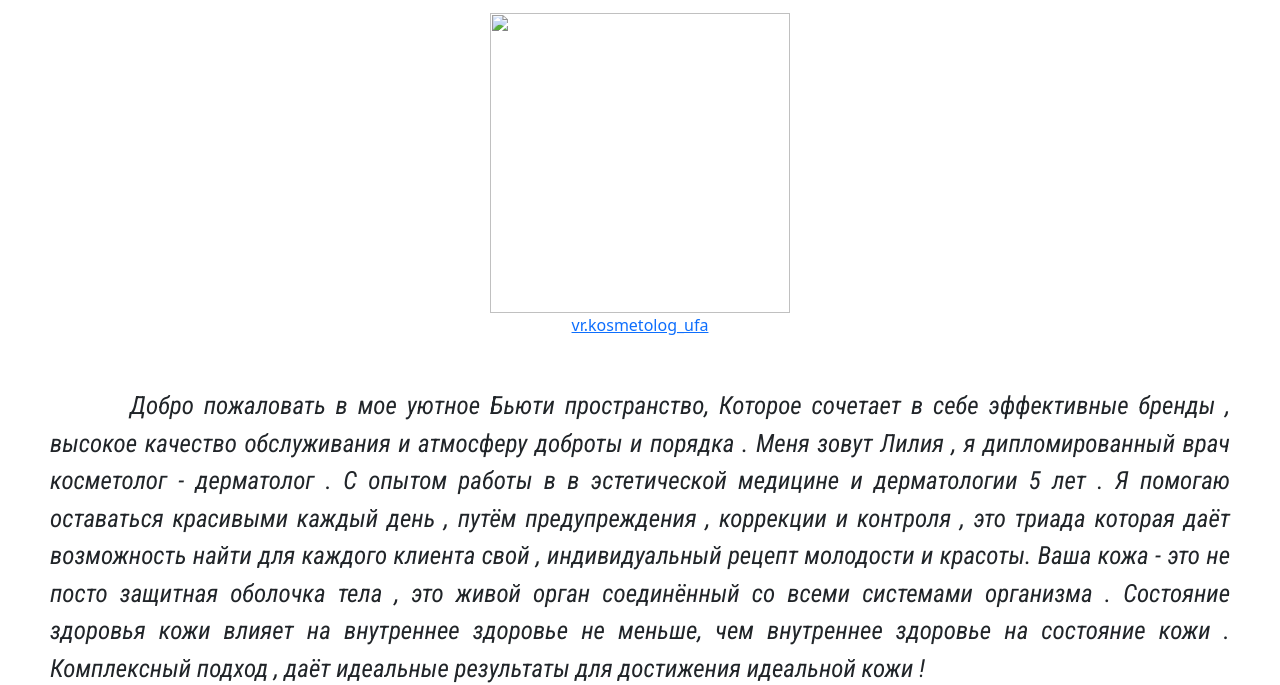
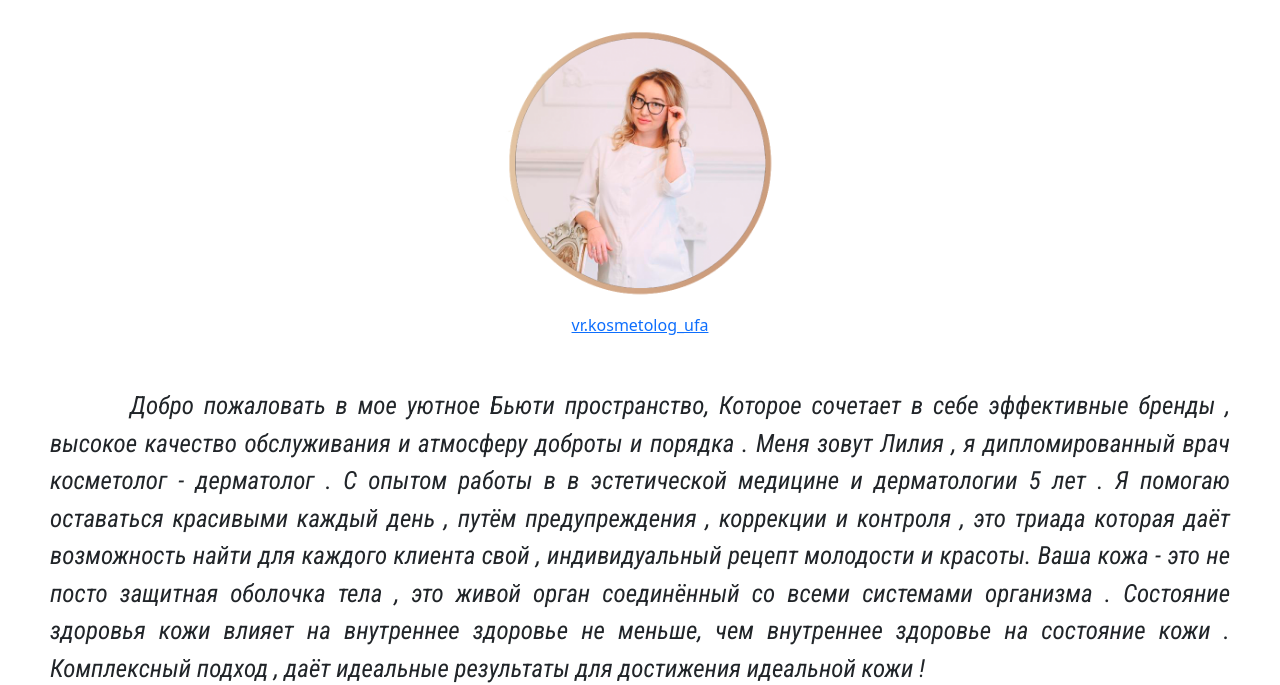
Before and after one commit to FelixMuda/FelixMuda.github.io, a plain HTML site: page index.html in a window 1280 px wide. Shown: the part 128-813 px from the top of the page. Drawn offline with nearby package versions, Linux system fonts and the light colour scheme.

Commit message:
Add files via upload

```diff
--- a/index.html
+++ b/index.html
@@ -87,7 +87,7 @@
 			<p>О СЕБЕ</p>
 		</div>
 		<div style="display:flex; justify-content:center; align-items:center;">
-   		 	<img class="ava" style="height: 300px;width: 300px;" src="images/9.png">
+   		 	<img class="ava" style="height: 300px;width: 300px;" src="9.png">
 		</div>
 
 		<div style="display:flex; justify-content:center; align-items:center; color: black; /* Цвет обычной ссылки */
```
